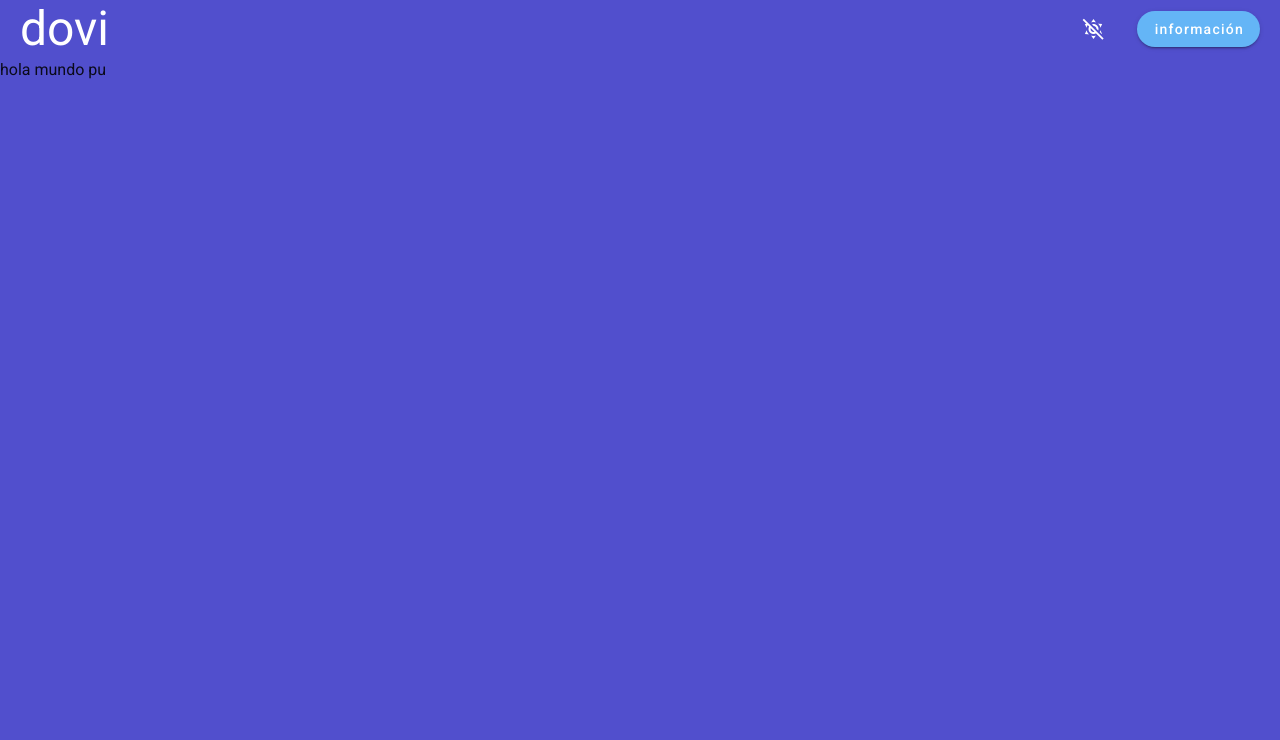
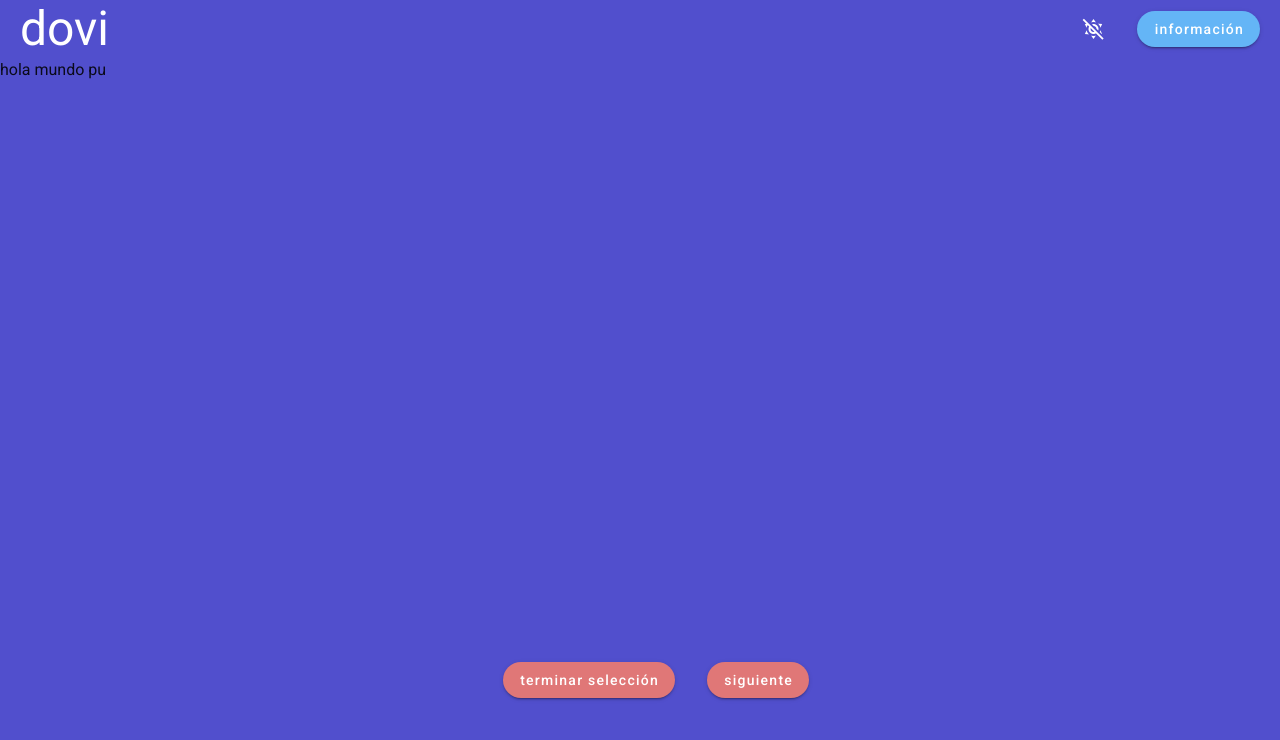
Before and after one commit to Njmercado/Dovi, a Nuxt app: page / in a window 1280 px wide. Shown: the top 740 px of the page. Built offline with nearby package versions, Linux system fonts and the light colour scheme.

Commit message:
Agregados los botones para cambiar entre choosers. Establecida conexión con vuex

```diff
--- a/layouts/default.vue
+++ b/layouts/default.vue
@@ -15,17 +15,22 @@
           <v-btn color="primary" class="ml-8 text-lowercase" rounded>información</v-btn>
         </div>
       </v-row>
-      <nuxt />
+      <nuxt style="min-height: 75vh"/>
+      <v-row justify="center" align="center" class="px-8 py-4">
+        <v-btn color="secondary" class="ml-8 text-lowercase" rounded>terminar selección</v-btn>
+        <v-btn color="secondary" class="ml-8 text-lowercase" @click="nextStep" rounded>siguiente</v-btn>
+      </v-row>
     </v-main>
   </v-app>
 </template>
 
 <script>
-
 export default {
   data() {
     return {
-      color: true //dark
+      color: true, //dark
+      steps: ["map", "sex", "age", "civil_status"],
+      currentStep: 0
     }
   },
   computed: {
@@ -35,7 +40,6 @@ export default {
   },
   methods: {
     changeColor() {
-      console.log(this.color)
       if (this.color) {
         this.$vuetify.theme.dark = true
         this.$vuetify.theme.light = false
@@ -44,7 +48,12 @@ export default {
         this.$vuetify.theme.light = true
       }
       this.color = !this.color
+    },
+    nextStep() {
+      const nextStep = this.steps[this.currentStep]
+      this.$store.commit('step/next', nextStep)
+      this.currentStep += 1
     }
-  }
+  },
 }
 </script>
```
